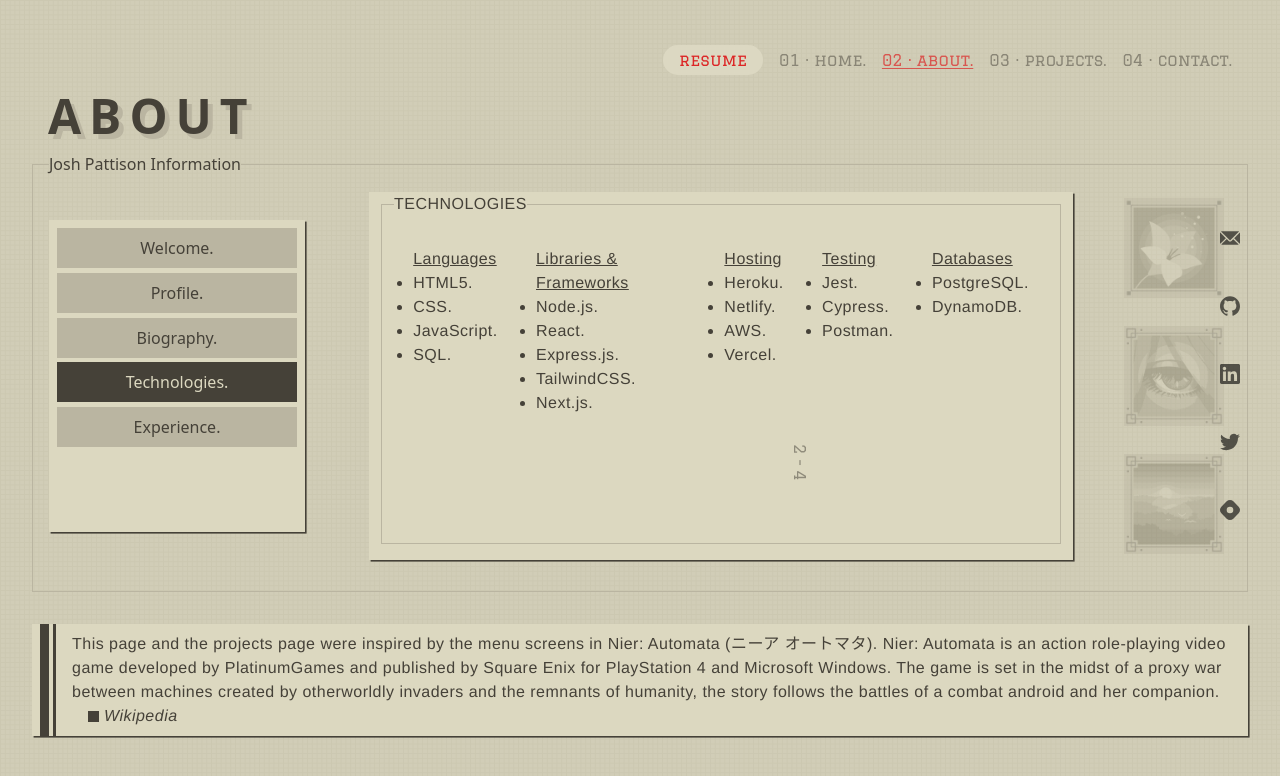
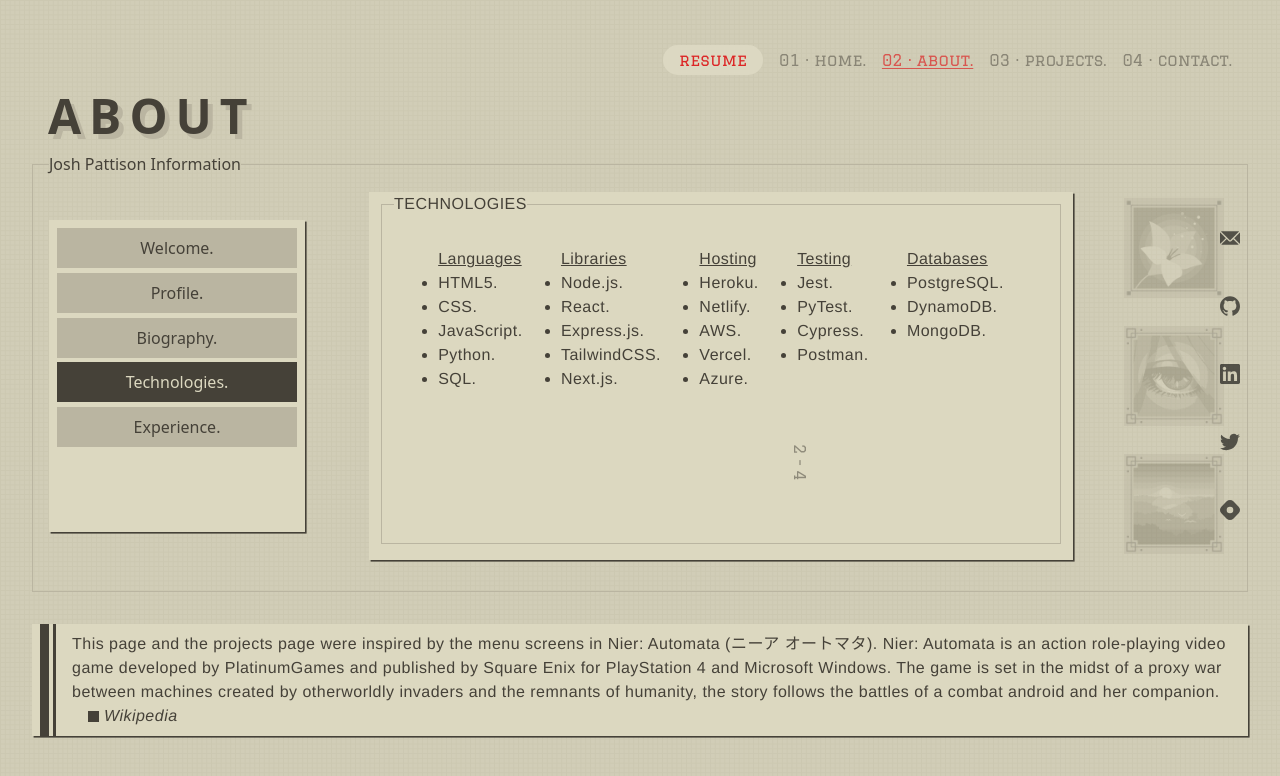
Before and after one commit to pattisoj/portfolio, a Next.js app: page /about in a window 1280 px wide. Both pictures are taken after a click on the button "Technologies.". Shown: the top 776 px of the page. Built offline with nearby package versions, Linux system fonts and the light colour scheme.

Commit message:
Updated about page content

```diff
--- a/pages/about.js
+++ b/pages/about.js
@@ -179,10 +179,11 @@ export default function About() {
                       <dd>HTML5.</dd>
                       <dd>CSS.</dd>
                       <dd>JavaScript.</dd>
+                      <dd>Python.</dd>
                       <dd>SQL.</dd>
                     </dl>
                     <dl>
-                      <dt>Libraries & Frameworks</dt>
+                      <dt>Libraries</dt>
                       <dd>Node.js.</dd>
                       <dd>React.</dd>
                       <dd>Express.js.</dd>
@@ -195,10 +196,12 @@ export default function About() {
                       <dd>Netlify.</dd>
                       <dd>AWS.</dd>
                       <dd>Vercel.</dd>
+                      <dd>Azure.</dd>
                     </dl>
                     <dl>
                       <dt>Testing</dt>
                       <dd>Jest.</dd>
+                      <dd>PyTest.</dd>
                       <dd>Cypress.</dd>
                       <dd>Postman.</dd>
                     </dl>
@@ -206,6 +209,7 @@ export default function About() {
                       <dt>Databases</dt>
                       <dd>PostgreSQL.</dd>
                       <dd>DynamoDB.</dd>
+                      <dd>MongoDB.</dd>
                     </dl>
                   </div>
                 </fieldset>
@@ -217,7 +221,7 @@ export default function About() {
                   <legend>EXPERIENCE</legend>
                   <mark>
                     Full Stack Development, The School of Code - Remote. April
-                    2022 - Present.
+                    2022 - August 2022.
                   </mark>
                   <br />
                   <p>
```
